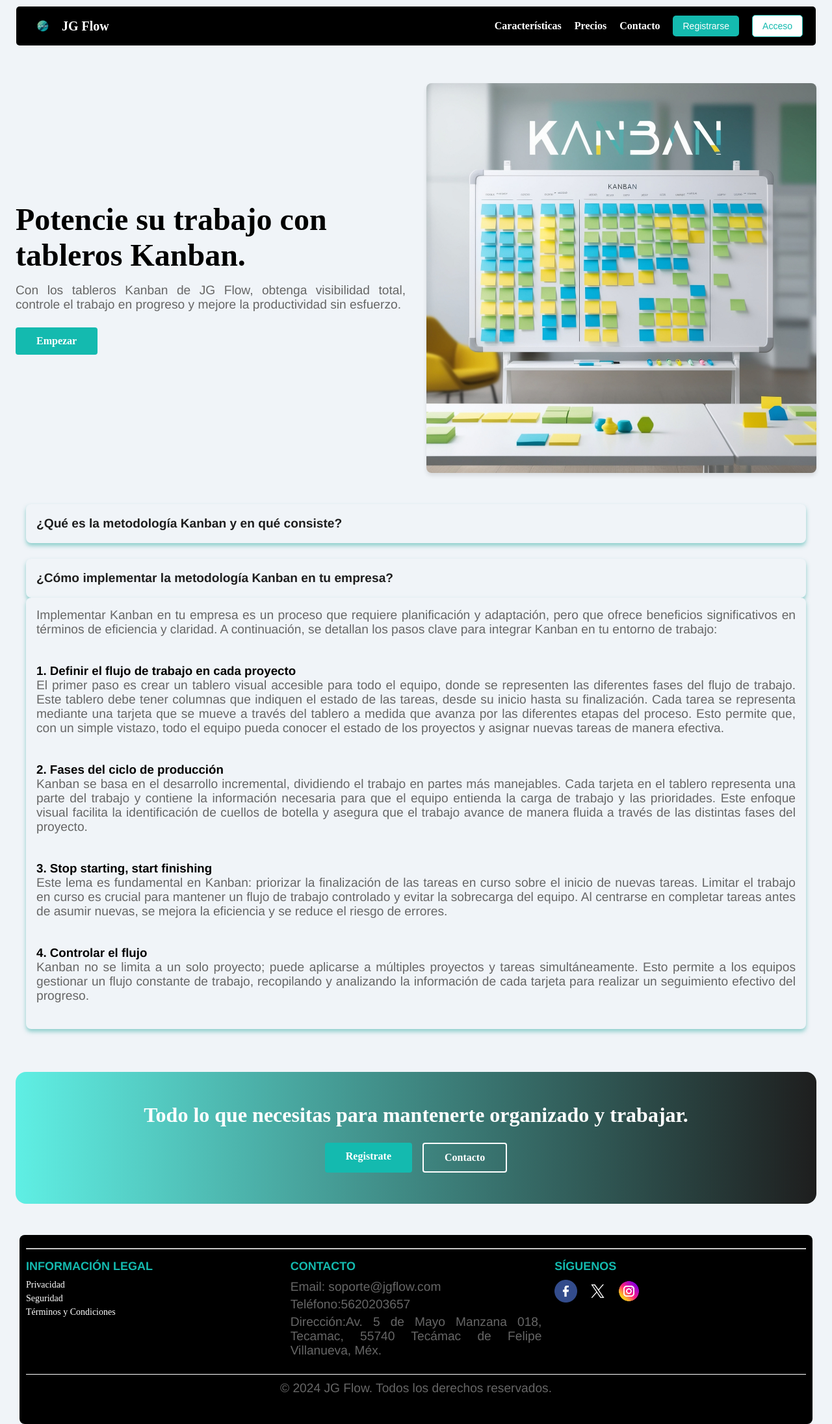
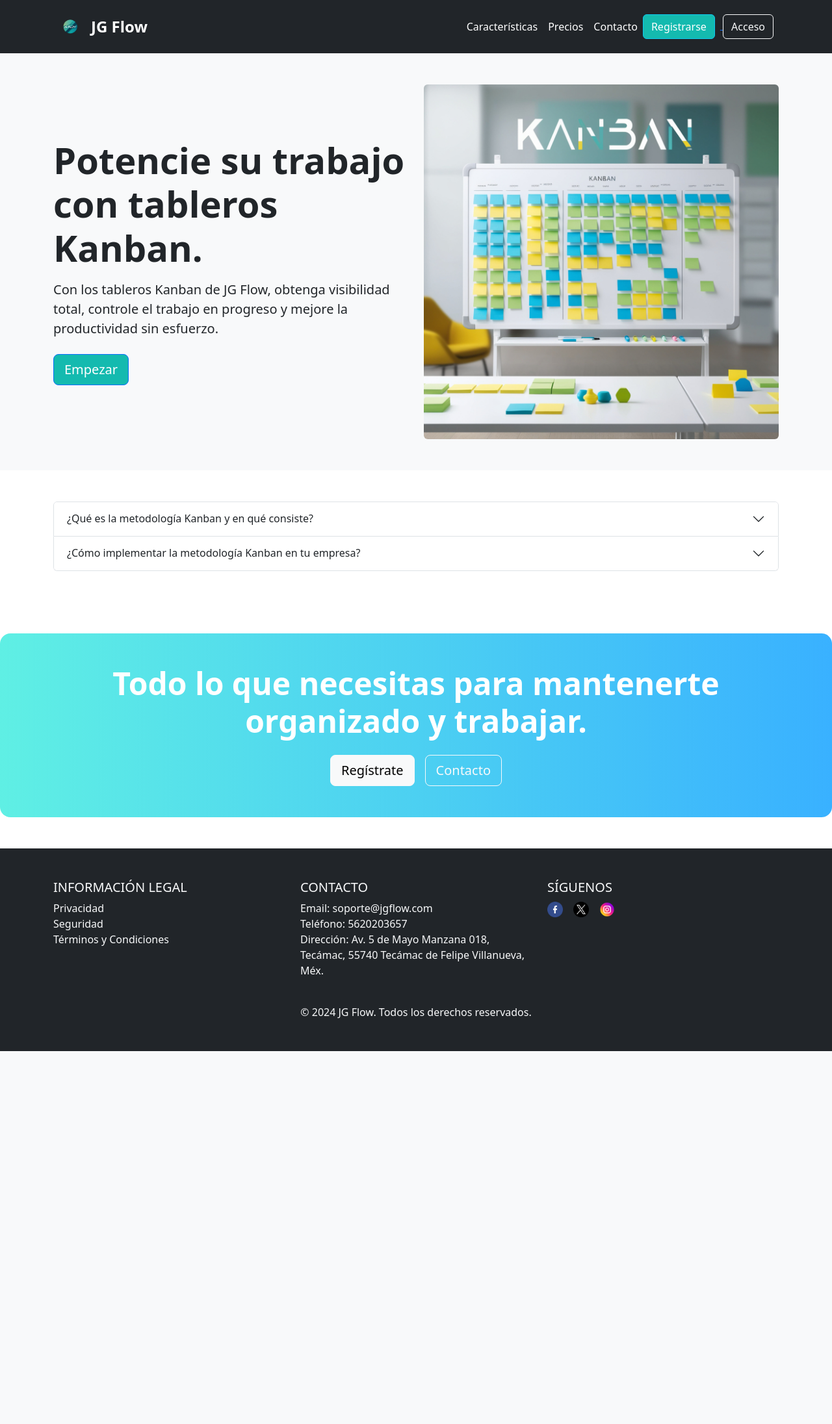
Before and after one commit to JorgeAlvarez28/Kanban-Proyect, a Flask app: page / in a window 1280 px wide. Shown: the whole page at 65% size. After the commit the page ends 1618 px from the top, so only its background shows below. Run offline with Flask 3, Linux system fonts and the light colour scheme.

Commit message:
estilo index pulido

```diff
--- a/app.py
+++ b/app.py
@@ -16,6 +16,10 @@ db_config = {
 @app.route('/')
 def index():
     return render_template("index.html")
+
+@app.route('/indexjorge')
+def indexjorge():
+    return render_template("indexjorge.html")
 
 
 @app.route('/InicioSesion')
--- /dev/null
+++ b/static/css/index.css
@@ -0,0 +1,25 @@
+.logo-img {
+    width: 50px;
+    height: auto;
+}
+.logo span {
+    color: #ffffff;
+}
+
+#btn-registro{
+    background-color: #14baaf;
+}
+
+#btn-registro:hover{
+    background-color: #d9676e;
+    border-color: #d9676e;
+}
+
+.cta-section {
+    background: linear-gradient(to right, #5fefe4, #39B1FF);
+    color: white;
+    padding: 3rem 2rem;
+    border-radius: 16px;
+    margin: 3rem 0;
+    text-align: center;
+}
--- a/static/css/tabla.css
+++ b/static/css/tabla.css
@@ -14,7 +14,7 @@ body {
 table {
     width: 100%;
     border-collapse: collapse;
-    box-shadow: 0 0 10px rgb(248, 146, 89);
+    box-shadow: 0 0 10px #3b82f6;
      border-bottom: 3px solid #ffffff;
 }
 th, td {
--- a/templates/index.html
+++ b/templates/index.html
@@ -1,150 +1,191 @@
-<!DOCTYPE html>
-<html lang="es">
+<!doctype html>
+<html lang="en">
     <head>
-    <meta charset="UTF-8">
-    <meta name="viewport" content="width=device-width, initial-scale=1.0">
-    <title>JG flow with Kanban boards</title>
-    <link rel="stylesheet" type="text/css" href="{{ url_for('static', filename='css/pruebas.css') }}">
-    <script src="{{ url_for('static', filename='js/acordeon.js') }}"  defer></script>
+        <title>Title</title>
+        <!-- Required meta tags -->
+        <meta charset="utf-8" />
+        <meta
+            name="viewport"
+            content="width=device-width, initial-scale=1, shrink-to-fit=no"
+        />
+
+        <!-- Bootstrap CSS v5.2.1 -->
+        <link
+            href="https://cdn.jsdelivr.net/npm/bootstrap@5.3.2/dist/css/bootstrap.min.css"
+            rel="stylesheet"
+            integrity="sha384-T3c6CoIi6uLrA9TneNEoa7RxnatzjcDSCmG1MXxSR1GAsXEV/Dwwykc2MPK8M2HN"
+            crossorigin="anonymous"
+        />
+
+        <link rel="stylesheet" type="text/css" href="{{ url_for('static', filename='css/index.css') }}">
     </head>
 
     <body>
-<div class="main-wrapper">
+        <header class="p-3 bg-dark text-white">
             <div class="container">
-    <header>
-        <div class="logo">
-            <img src="{{ url_for('static', filename='image/logo.png') }}" alt="ClickUp Logo">
-            <span>JG Flow</span>
+                <div class="d-flex flex-wrap align-items-center justify-content-center justify-content-lg-start">
+                    <div class="logo d-flex align-items-center">
+                        <img src="{{ url_for('static', filename='image/logo.png') }}" alt="ClickUp Logo" class="logo-img me-2">
+                        <span class="fs-4 fw-bold ">JG Flow</span>
                     </div>
-        <nav>
-            <a href="#features">Características</a>
-            <a href="#pricing">Precios</a>
-            <a href="#contact">Contacto</a>
-            <a href="">
-                <button class="sign-up-btn">Registrarse</button>
+                    <ul class="nav col-12 col-lg-auto ms-lg-auto mb-2 justify-content-center mb-md-0">
+                        <li>
+                            <a class="nav-link px-2 text-white" href="#features">Características</a>
+                        </li>
+                        <li>
+                            <a class="nav-link px-2 text-white" href="#pricing">Precios</a>
+                        </li>
+                        <li>
+                            <a class="nav-link px-2 text-white" href="#contact">Contacto</a>
+                        </li>
+                    </ul>
+                    <div class="text-end">
+                        <a href="{{ url_for('InicioSesion') }}">
+                            <button id="btn-registro" class="btn btn-info text-white me-2">Registrarse</button>
                         </a>
                         <a href="{{ url_for('InicioSesion') }}">
-                <button class="sign-in-btn">Acceso</button>
+                            <button class="btn btn-outline-light me-2">Acceso</button>
                         </a>
-        </nav>
-    </header>
-</div>
-
-    <main>
-        <section class="hero">
-            <div class="hero-content">
-                <h1>Potencie su trabajo con tableros Kanban.</h1>
-                <p>Con los tableros Kanban de JG Flow, obtenga visibilidad total, controle el trabajo en progreso y mejore la productividad sin esfuerzo.</p>
-                <a href="{{ url_for('InicioSesion') }}" class="cta-button">Empezar</a>
-            </div>
-            <img src="{{ url_for('static', filename='image/index.jpg') }}" alt="Kanban Board Interface" class="hero-image">
-        </section>
-
-        <section class="accordion-wrapper">
-            <div class="accordion-item">
-                <button class="accordion">
-                    <h2>¿Qué es la metodología Kanban y en qué consiste?</h2>
-                </button>
-                <div class="panel">
-                    <div class="panel-content">
-                        <p>La metodología Kanban es un sistema de gestión de tareas que forma parte de las metodologías ágiles.
-                            Su propósito principal es supervisar y optimizar el flujo de trabajo desde el inicio hasta la finalización
-                            de las tareas, asegurando un proceso continuo y eficiente...</p>
-                        <img src="{{ url_for('static', filename='image/kanban_board.jpg')}}" alt="Metodología Kanban" class="panel-image">
                     </div>
                 </div>
             </div>
+        </header>
 
+        <main>
+            <section class="hero bg-light py-5">
+                <div class="container">
+                    <div class="row align-items-center">
+                        <!-- Contenido principal -->
+                        <div class="col-md-6 text-center text-md-start">
+                            <h1 class="display-4 fw-bold mb-3">Potencie su trabajo con tableros Kanban.</h1>
+                            <p class="lead mb-4">
+                                Con los tableros Kanban de JG Flow, obtenga visibilidad total, controle el trabajo en progreso y mejore la productividad sin esfuerzo.
+                            </p>
+                            <a href="{{ url_for('InicioSesion') }}" id="btn-registro" class="btn btn-primary btn-lg">Empezar</a>
+                        </div>
+                        <!-- Imagen -->
+                        <div class="col-md-6 text-center">
+                            <img src="{{ url_for('static', filename='image/index.jpg') }}" alt="Kanban Board Interface" class="img-fluid rounded">
+                        </div>
+                    </div>
+                </div>
+            </section>
+
+            <section class="accordion-wrapper py-5 bg-white">
+                <div class="container">
+                    <div class="accordion" id="accordionExample">
+                        <!-- Primer ítem del acordeón -->
                         <div class="accordion-item">
-                <button class="accordion">
-                    <h2>¿Cómo implementar la metodología Kanban en tu empresa?</h2>
+                            <h2 class="accordion-header" id="headingOne">
+                                <button class="accordion-button collapsed" type="button" data-bs-toggle="collapse" data-bs-target="#collapseOne" aria-expanded="false" aria-controls="collapseOne">
+                                    ¿Qué es la metodología Kanban y en qué consiste?
                                 </button>
-                <div  class="accordion">
-                    <div>
+                            </h2>
+                            <div id="collapseOne" class="accordion-collapse collapse" aria-labelledby="headingOne" data-bs-parent="#accordionExample">
+                                <div class="accordion-body">
+                                    <p>La metodología Kanban es un sistema de gestión de tareas que forma parte de las metodologías ágiles.
+                                        Su propósito principal es supervisar y optimizar el flujo de trabajo desde el inicio hasta la finalización de las tareas, asegurando un proceso continuo y eficiente...</p>
+                                    <img src="{{ url_for('static', filename='image/kanban_board.jpg') }}" alt="Metodología Kanban" class="img-fluid rounded my-3">
+                                </div>
+                            </div>
+                        </div>
+                        <!-- Segundo ítem del acordeón -->
+                        <div class="accordion-item">
+                            <h2 class="accordion-header" id="headingTwo">
+                                <button class="accordion-button collapsed" type="button" data-bs-toggle="collapse" data-bs-target="#collapseTwo" aria-expanded="false" aria-controls="collapseTwo">
+                                    ¿Cómo implementar la metodología Kanban en tu empresa?
+                                </button>
+                            </h2>
+                            <div id="collapseTwo" class="accordion-collapse collapse" aria-labelledby="headingTwo" data-bs-parent="#accordionExample">
+                                <div class="accordion-body" style="text-align: justify;">
                                     <p>Implementar Kanban en tu empresa es un proceso que requiere planificación y adaptación, pero que ofrece
-                            beneficios significativos en términos de eficiencia y claridad. A continuación, se detallan los pasos clave
-                            para integrar Kanban en tu entorno de trabajo:</p>
-                        <br>
-
+                                        beneficios significativos en términos de eficiencia y claridad. A continuación, se detallan los pasos clave para integrar Kanban en tu entorno de trabajo:</p>
                                     <h3>1. Definir el flujo de trabajo en cada proyecto</h3>
                                     <p>El primer paso es crear un tablero visual accesible para todo el equipo, donde se representen las diferentes fases
-                            del flujo de trabajo. Este tablero debe tener columnas que indiquen el estado de las tareas, desde su inicio hasta
-                            su finalización. Cada tarea se representa mediante una tarjeta que se mueve a través del tablero a medida que avanza
-                            por las diferentes etapas del proceso. Esto permite que, con un simple vistazo, todo el equipo pueda conocer el estado
-                            de los proyectos y asignar nuevas tareas de manera efectiva.</p>
-                        <br>
-
+                                        del flujo de trabajo. Este tablero debe tener columnas que indiquen el estado de las tareas, desde su inicio hasta su finalización. Cada tarea se representa mediante una tarjeta que se mueve a través del tablero a medida que avanza por las diferentes etapas del proceso. Esto permite que, con un simple vistazo, todo el equipo pueda conocer el estado de los proyectos y asignar nuevas tareas de manera efectiva.</p>
                                     <h3>2. Fases del ciclo de producción</h3>
-                        <p>Kanban se basa en el desarrollo incremental, dividiendo el trabajo en partes más manejables. Cada tarjeta en el
-                            tablero representa una parte del trabajo y contiene la información necesaria para que el equipo entienda la carga
-                            de trabajo y las prioridades. Este enfoque visual facilita la identificación de cuellos de botella y asegura que el
-                            trabajo avance de manera fluida a través de las distintas fases del proyecto.</p>
-                        <br>
-
+                                    <p>Kanban se basa en el desarrollo incremental, dividiendo el trabajo en partes más manejables. Cada        tarjeta en el
+                                        tablero representa una parte del trabajo y contiene la información necesaria para que el equipo entienda la carga de trabajo y las prioridades. Este enfoque visual facilita la identificación de cuellos de botella y asegura que el trabajo avance de manera fluida a través de las distintas fases del proyecto.</p>
                                     <h3>3. Stop starting, start finishing</h3>
                                     <p>Este lema es fundamental en Kanban: priorizar la finalización de las tareas en curso sobre el inicio de nuevas tareas.
                                         Limitar el trabajo en curso es crucial para mantener un flujo de trabajo controlado y evitar la sobrecarga del equipo.
                                         Al centrarse en completar tareas antes de asumir nuevas, se mejora la eficiencia y se reduce el riesgo de errores.</p>
-                        <br>
-
                                     <h3>4. Controlar el flujo</h3>
-                        <p>Kanban no se limita a un solo proyecto; puede aplicarse a múltiples proyectos y tareas simultáneamente. Esto permite
-                            a los equipos gestionar un flujo constante de trabajo, recopilando y analizando la información de cada tarjeta para
-                            realizar un seguimiento efectivo del progreso.</p>
+                                    <p>Kanban no se limita a un solo proyecto; puede aplicarse a múltiples proyectos y tareas simultáneamente. Esto permite a los equipos gestionar un flujo constante de trabajo, recopilando y analizando la información de cada tarjeta para realizar un seguimiento efectivo del progreso.</p>
                                 </div>
                             </div>
-                <br>
+                        </div>
+                    </div>
+                </div>
+            </section>
+            <section class="cta-section py-5 bg-primary text-white text-center">
+                <div class="container">
+                    <h2 class="display-5 fw-bold mb-4">Todo lo que necesitas para mantenerte organizado y trabajar.</h2>
+                    <div class="d-flex flex-column flex-md-row justify-content-center gap-3">
+                        <a href="{{ url_for('InicioSesion') }}" class="btn btn-light btn-lg">Regístrate</a>
+                        <a href="#" class="btn btn-outline-light btn-lg">Contacto</a>
+                    </div>
+                </div>
             </section>
 
-        <section class="cta-section">
-            <h2>Todo lo que necesitas para mantenerte organizado y trabajar.</h2>
-            <div class="cta-buttons">
-                <a href="{{ url_for('InicioSesion') }}" class="cta-button">Registrate </a>
-                <a href="#" class="cta-button cta-secondary">Contacto</a>
-            </div>
-        </section>
         </main>
 
-    <footer>
-        <hr>
-        <br>
-    <div class="footer-container">
+        <footer class="bg-dark text-light py-5">
+            <div class="container">
+                <div class="row">
                     <!-- Sección de enlaces -->
-        <div class="footer-links">
-            <h3>Información Legal</h3>
-            <a href="{{ url_for('privacidad') }}">Privacidad</a>
-            <a href="{{ url_for('seguridad') }}">Seguridad</a>
-            <a href="#">Términos y Condiciones</a>
+                    <div class="col-md-4 mb-4">
+                        <h3 class="h5 text-uppercase">Información Legal</h3>
+                        <ul class="list-unstyled">
+                            <li><a href="{{ url_for('privacidad') }}" class="text-light text-decoration-none">Privacidad</a></li>
+                            <li><a href="{{ url_for('seguridad') }}" class="text-light text-decoration-none">Seguridad</a></li>
+                            <li><a href="#" class="text-light text-decoration-none">Términos y Condiciones</a></li>
+                        </ul>
                     </div>
 
                     <!-- Sección de contacto -->
-        <div class="footer-contact">
-            <h3>Contacto</h3>
-            <p>Email: soporte@jgflow.com</p>
-            <p>Teléfono:5620203657 </p>
-            <p>Dirección:Av. 5 de Mayo Manzana 018, Tecamac, 55740 Tecámac de Felipe Villanueva, Méx. </p>
+                    <div class="col-md-4 mb-4">
+                        <h3 class="h5 text-uppercase">Contacto</h3>
+                        <ul class="list-unstyled">
+                            <li>Email: <a href="mailto:soporte@jgflow.com" class="text-light text-decoration-none">soporte@jgflow.com</a></li>
+                            <li>Teléfono: <a href="tel:+525620203657" class="text-light text-decoration-none">5620203657</a></li>
+                            <li>Dirección: <span>Av. 5 de Mayo Manzana 018, Tecámac, 55740 Tecámac de Felipe Villanueva, Méx.</span></li>
+                        </ul>
                     </div>
 
                     <!-- Sección de redes sociales -->
-        <div class="footer-social">
-            <h3>Síguenos</h3>
+                    <div class="col-md-4 mb-4 text-center text-md-start">
+                        <h3 class="h5 text-uppercase">Síguenos</h3>
+                        <div class="d-flex justify-content-center justify-content-md-start gap-3">
                             <a href="#" aria-label="Facebook">
-                <img src="{{ url_for('static', filename='image/facebook.png') }}" alt="Facebook">
+                                <img src="{{ url_for('static', filename='image/facebook.png') }}" alt="Facebook" class="img-fluid" style="width: 24px;">
                             </a>
                             <a href="#" aria-label="Twitter">
-                <img src="{{ url_for('static', filename='image/gorjeo (1).png') }}" alt="Twitter">
+                                <img src="{{ url_for('static', filename='image/gorjeo (1).png') }}" alt="Twitter" class="img-fluid" style="width: 24px;">
                             </a>
                             <a href="#" aria-label="Instagram">
-                <img src="{{ url_for('static', filename='image/instagram.png') }}" alt="Instagram">
+                                <img src="{{ url_for('static', filename='image/instagram.png') }}" alt="Instagram" class="img-fluid" style="width: 24px;">
                             </a>
                         </div>
                     </div>
-    <div class="footer-bottom">
-        <p>&copy; 2024 JG Flow. Todos los derechos reservados.</p>
+                </div>
+            </div>
+            <div class=" text-center ">
+                <p class="mb-0">&copy; 2024 JG Flow. Todos los derechos reservados.</p>
             </div>
         </footer>
 
+        <!-- Bootstrap JavaScript Libraries -->
+        <script
+            src="https://cdn.jsdelivr.net/npm/@popperjs/core@2.11.8/dist/umd/popper.min.js"
+            integrity="sha384-I7E8VVD/ismYTF4hNIPjVp/Zjvgyol6VFvRkX/vR+Vc4jQkC+hVqc2pM8ODewa9r"
+            crossorigin="anonymous"
+        ></script>
 
-</div>
+        <script
+            src="https://cdn.jsdelivr.net/npm/bootstrap@5.3.2/dist/js/bootstrap.min.js"
+            integrity="sha384-BBtl+eGJRgqQAUMxJ7pMwbEyER4l1g+O15P+16Ep7Q9Q+zqX6gSbd85u4mG4QzX+"
+            crossorigin="anonymous"
+        ></script>
     </body>
 </html>
```
Also changed, not shown: static/css/principal.css (+14 -3 lines), static/js/script.js (+0 -52 lines), templates/indexjorge.html (added, +150 -0 lines). Lines whose indentation alone changed are shown as unchanged.
